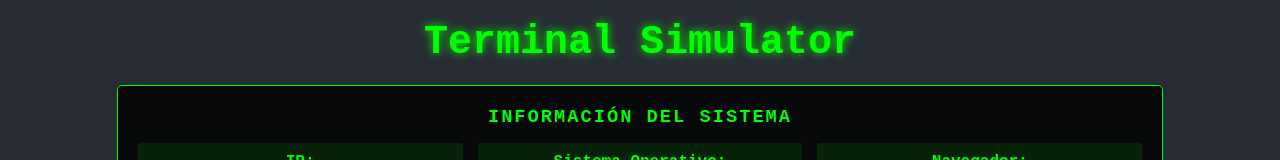
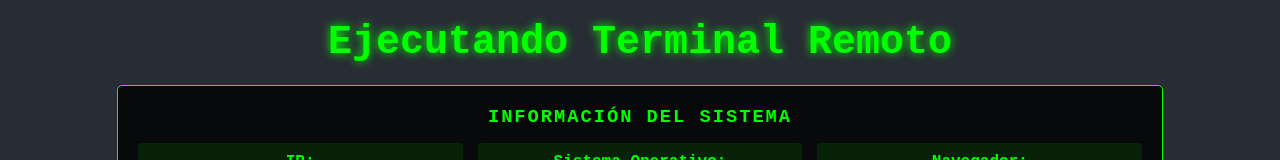
Before and after one commit to franastor/front-server, a React (Vite) app: page / in a window 1280 px wide. Shown: the top 160 px of the page. Built offline with nearby package versions, Linux system fonts and the light colour scheme; no server answers.

Commit message:
chore: actualizado título a 'Ejecutando Terminal Remoto'

```diff
--- a/src/App.tsx
+++ b/src/App.tsx
@@ -52,7 +52,7 @@ function App() {
   return (
     <div className="App">
       <header className="App-header">
-        <h1>Terminal Simulator</h1>
+        <h1>Ejecutando Terminal Remoto</h1>
         <SystemInfo />
       </header>
       <div className="terminal-container">
```
